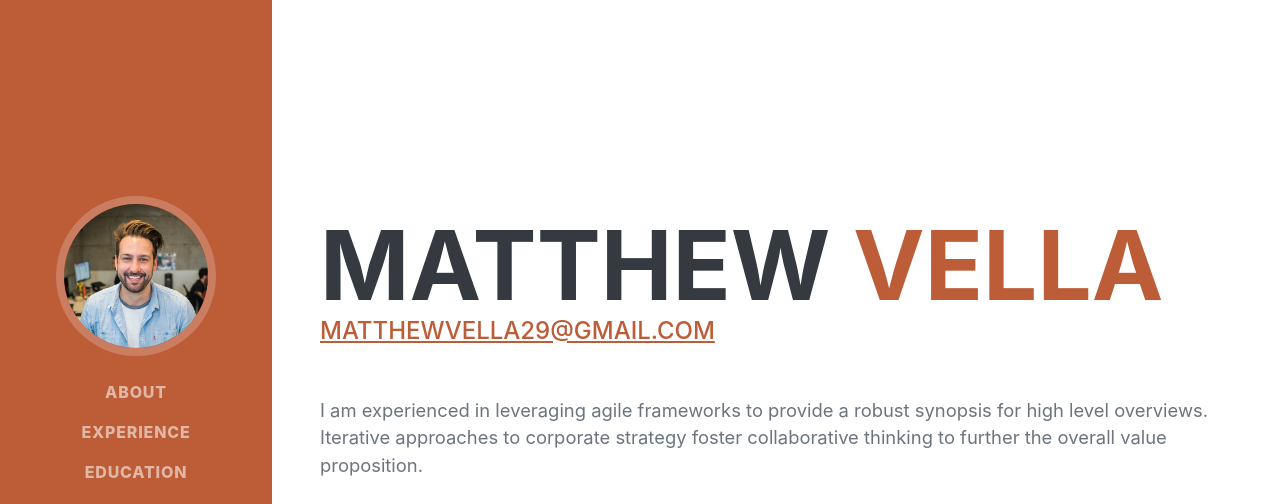
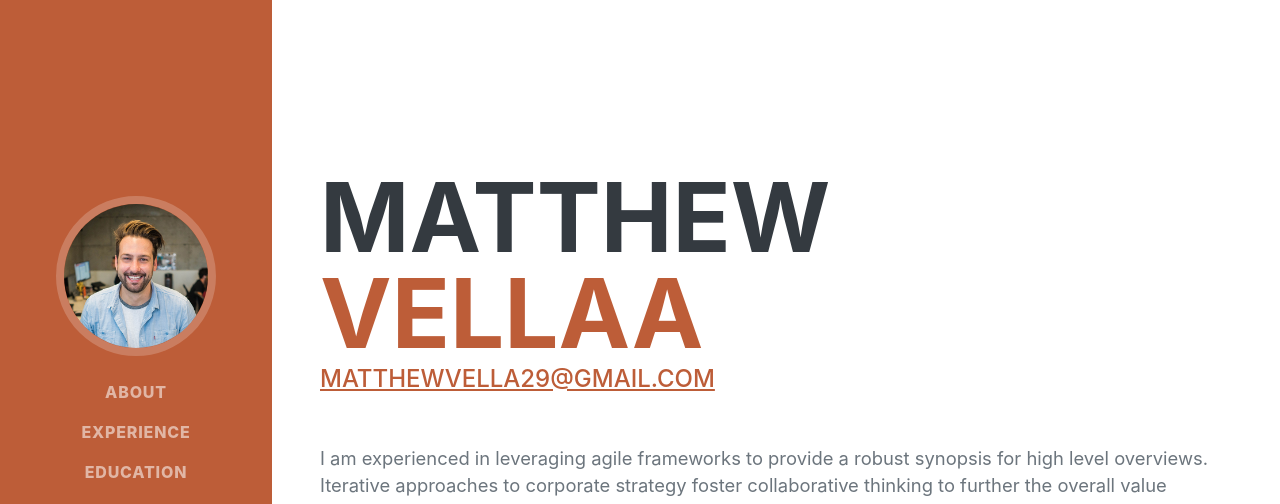
Before and after one commit to Mattdober/MatthewVella, a plain HTML site: page index.html in a window 1280 px wide. Shown: the top 504 px of the page. Drawn offline with nearby package versions, Linux system fonts and the light colour scheme; a web font is replaced by a local one.

Commit message:
changed name

```diff
--- a/index.html
+++ b/index.html
@@ -43,7 +43,7 @@
             <div class="resume-section-content">
                 <h1 class="mb-0">
                     Matthew
-                    <span class="text-primary">Vella</span>
+                    <span class="text-primary">Vellaa</span>
                 </h1>
                 <div class="subheading mb-5">
                     <a href="mailto:name@email.com">matthewvella29@gmail.com</a>
```
